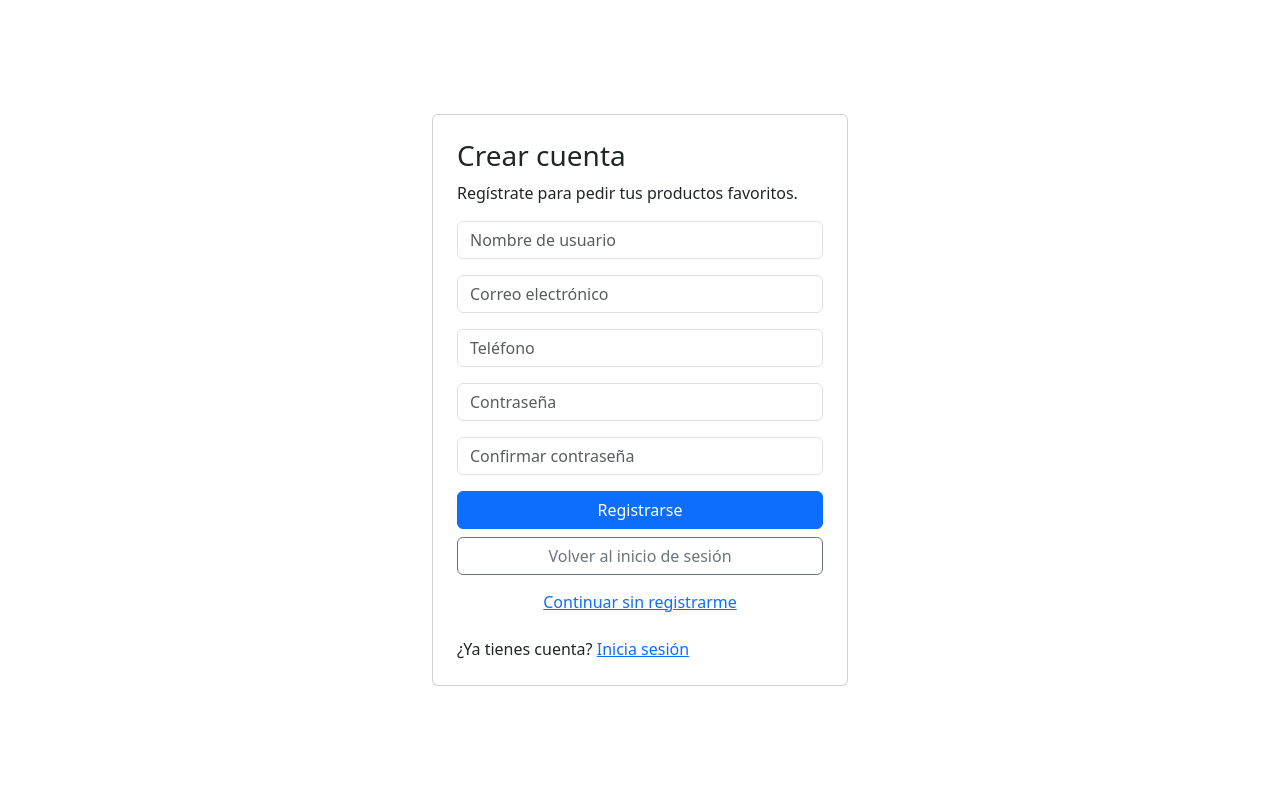
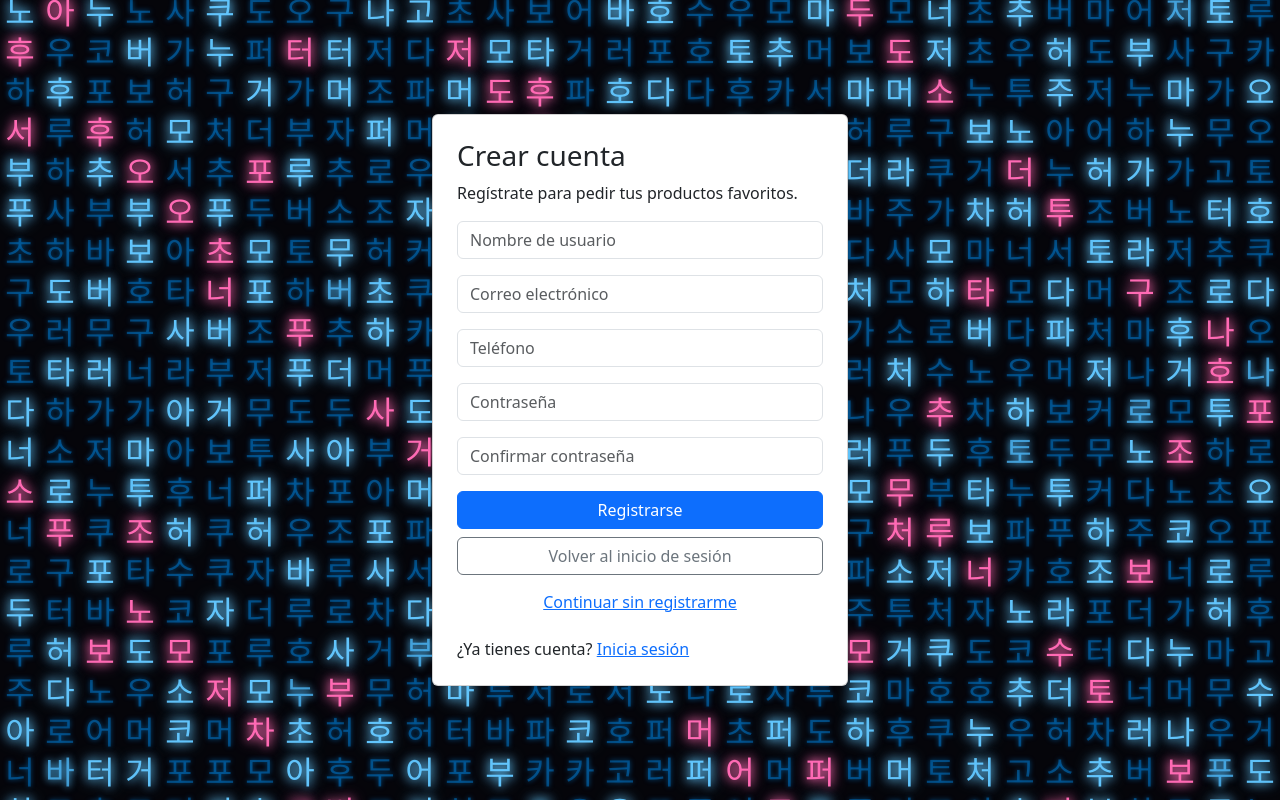
Before and after one commit to YaritxaGonzalez/THE_SEOUL_FOOD_REACT, a React (Vite) app: page /register in a window 1280 px wide. Built offline with nearby package versions, Linux system fonts and the light colour scheme; no server answers.

Commit message:
para mostrar fondo neón en login y registro

```diff
--- a/src/App.jsx
+++ b/src/App.jsx
@@ -1,5 +1,6 @@
 import { Routes, Route } from 'react-router-dom';
 import MainLayout from './components/templates/MainLayout';
+import MatrixBackground from './components/organisms/MatrixBackground';
 import Home from './pages/Home';
 import Products from './pages/Products';
 import ProductDetail from './pages/ProductDetail';
@@ -14,6 +15,10 @@ import Profile from './pages/Profile';
 
 function App() {
   return (
+    <>
+      {/* Fondo neón compartido por todas las páginas (tienda, login y registro) */}
+      <MatrixBackground />
+
       <Routes>
         {/* Pantallas de acceso (opcionales) */}
         <Route path="/login" element={<Login />} />
@@ -32,6 +37,7 @@ function App() {
           <Route path="/orders/:id" element={<RoleRoute roles={['admin', 'vendedor']}><OrderDetail /></RoleRoute>} />
         </Route>
       </Routes>
+    </>
   );
 }
 
--- a/src/components/templates/MainLayout.jsx
+++ b/src/components/templates/MainLayout.jsx
@@ -1,13 +1,11 @@
 import { Outlet } from 'react-router-dom';
 import NavBar from '../organisms/Navbar';
 import Footer from '../organisms/Footer';
-import MatrixBackground from '../organisms/MatrixBackground';
 import Text from '../atoms/Text';
 
 function MainLayout() {
   return (
     <Text variant="div" className="d-flex flex-column min-vh-100">
-      <MatrixBackground />
       <NavBar />
       <Text variant="main" className="flex-grow-1">
         <Outlet />
```
Lines whose indentation alone changed are shown as unchanged.
